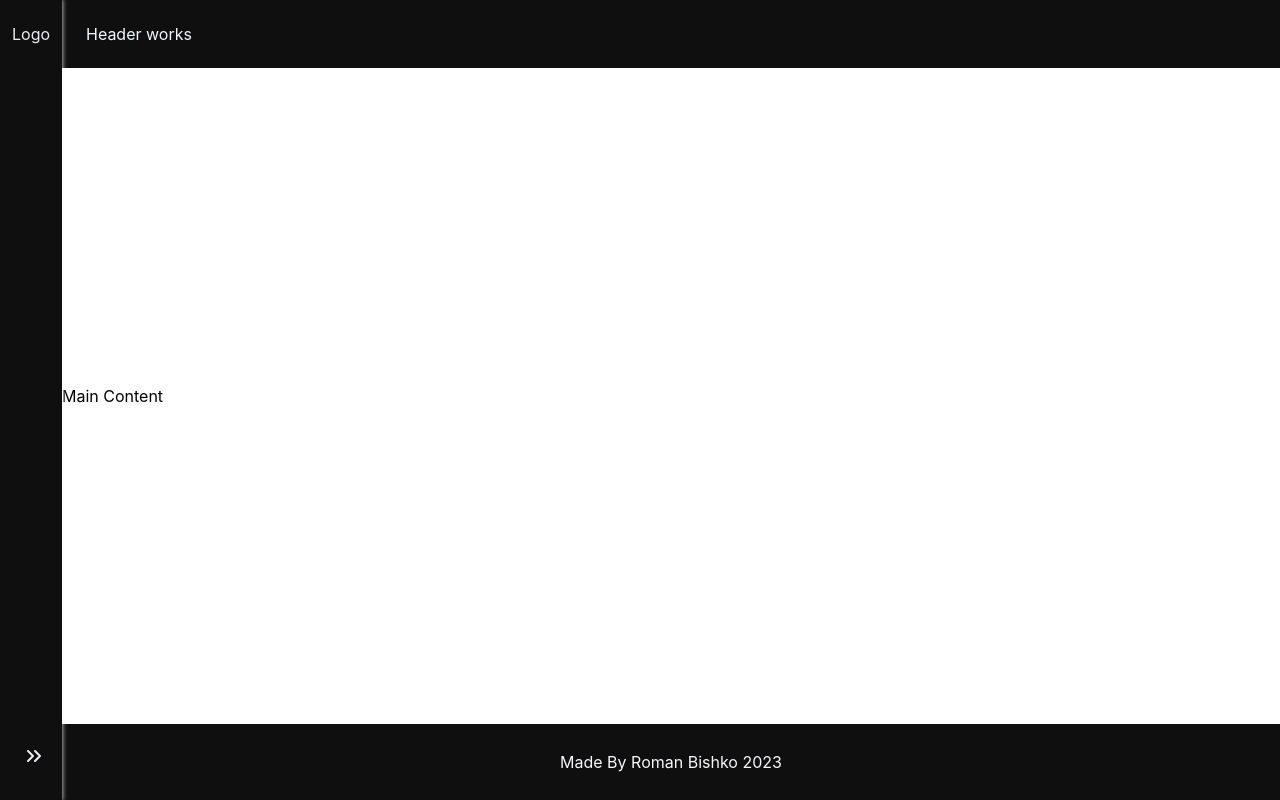
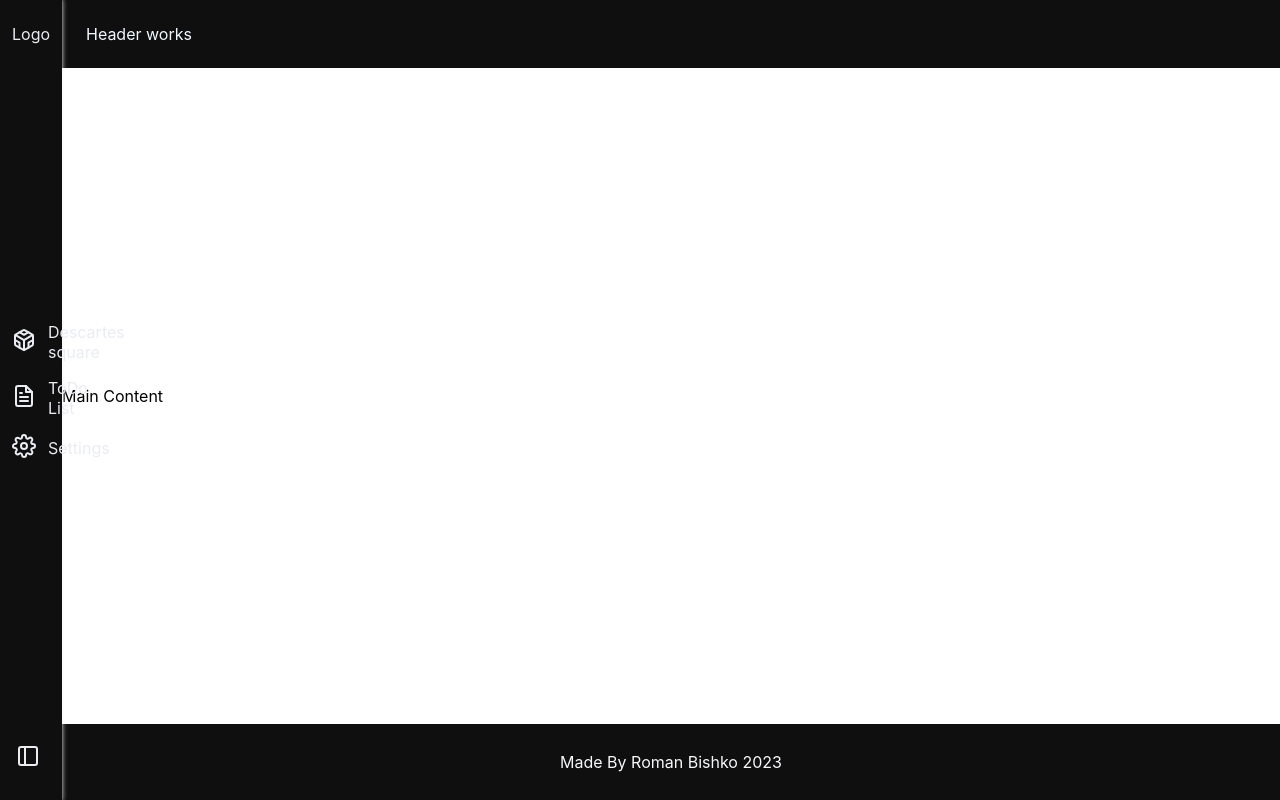
Before and after one commit to Bishko86/React-App, a React (Create React App) app: page / in a window 1280 px wide. Built offline with nearby package versions, Linux system fonts and the light colour scheme.

Commit message:
add sidebar state; create sidebar items component

```diff
--- /dev/null
+++ b/src/static/Sidebar/Components/SidebarItem.scss
@@ -0,0 +1,5 @@
+.sidebar-item {
+  display: flex;
+  align-items: center;
+  column-gap: 12px;
+}
--- /dev/null
+++ b/src/static/Sidebar/Components/SidebarItem.tsx
@@ -0,0 +1,19 @@
+import React from "react";
+
+import { ReactSVG } from "react-svg";
+
+import "./SidebarItem.scss";
+import { SidebarItemModel } from "../Interfaces/sidebar-item.interface";
+
+export const SidebarItem: React.FC<SidebarItemModel> = ({
+  text,
+  icon,
+}): JSX.Element => {
+  const url = `./icons/${icon}.svg`;
+  return (
+    <div className="sidebar-item">
+      <ReactSVG src={url} />
+      <span>{text}</span>
+    </div>
+  );
+};
--- /dev/null
+++ b/src/static/Sidebar/Constants/sidebar-items.constant.ts
@@ -0,0 +1,8 @@
+import { SidebarTitles } from "../Enums/sidebar-items.enum";
+import { SidebarItemModel } from "../Interfaces/sidebar-item.interface";
+
+export const SidebarItems: SidebarItemModel[] = [
+  { id: 1, text: SidebarTitles.DECART_SQUARE, icon: "codesandbox", children: [] },
+  { id: 2, text: SidebarTitles.TODO_LIST, icon: "file-text", children: [] },
+  { id: 3, text: SidebarTitles.SETTINGS, icon: "settings", children: [] },
+];
--- /dev/null
+++ b/src/static/Sidebar/Containers/SidebarItemsContainer.scss
@@ -0,0 +1,5 @@
+.sidebar-item-container {
+  display: flex;
+  flex-direction: column;
+  row-gap: 16px;
+}
--- /dev/null
+++ b/src/static/Sidebar/Containers/SidebarItemsContainer.tsx
@@ -0,0 +1,10 @@
+import { SidebarItem } from "../Components/SidebarItem";
+import { SidebarItems } from "../Constants/sidebar-items.constant";
+import "./SidebarItemsContainer.scss";
+
+export function SidebarItemsContainer(): JSX.Element {
+  const sidebarItems = SidebarItems.map((item) => (
+    <SidebarItem {...item} key={item.id} />
+  ));
+  return <div className="sidebar-item-container">{sidebarItems}</div>;
+}
--- /dev/null
+++ b/src/static/Sidebar/Enums/sidebar-items.enum.ts
@@ -0,0 +1,5 @@
+export enum SidebarTitles {
+  DECART_SQUARE = 'Descartes square',
+  TODO_LIST = 'ToDo List',
+  SETTINGS = 'Settings',
+};
--- a/src/static/Sidebar/Sidebar.scss
+++ b/src/static/Sidebar/Sidebar.scss
@@ -17,16 +17,10 @@
 
 .sidebarOpened {
   width: 312px;
-
-  .open-close {
-    rotate: 180deg;
-    display: flex;
-  }
 }
 
 .open-close {
   padding: 4px;
-  text-align: right;
 
   .icon:hover {
     color: $secondary-dark-blue-30;
--- a/src/static/Sidebar/Sidebar.tsx
+++ b/src/static/Sidebar/Sidebar.tsx
@@ -1,9 +1,10 @@
 import { useState } from "react";
 
-import { ChevronsRight } from 'react-feather';
+import { ReactSVG } from "react-svg";
 import classNames from "classnames";
 
 import "./Sidebar.scss";
+import { SidebarItemsContainer } from "./Containers/SidebarItemsContainer";
 
 export default function Sidebar(): JSX.Element {
   const [sidebarState, setSidevarState] = useState(false);
@@ -19,9 +20,9 @@ export default function Sidebar(): JSX.Element {
       })}
     >
       <div className="logo">Logo</div>
-      <div className="items"></div>
+      <div className="items"><SidebarItemsContainer /></div>
       <div className="open-close">
-      <ChevronsRight className="icon" onClick={toogleSidebar}/>
+      <ReactSVG src="./icons/sidebar.svg" className="icon" onClick={toogleSidebar}/>
       </div>
     </div>
   );
```
Also changed, not shown: src/static/Sidebar/Interfaces/sidebar-item.interface.ts (added, +8 -0 lines).
